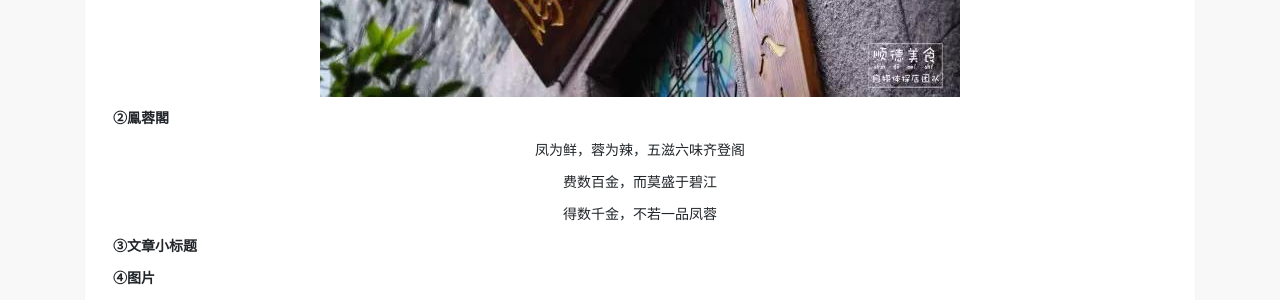
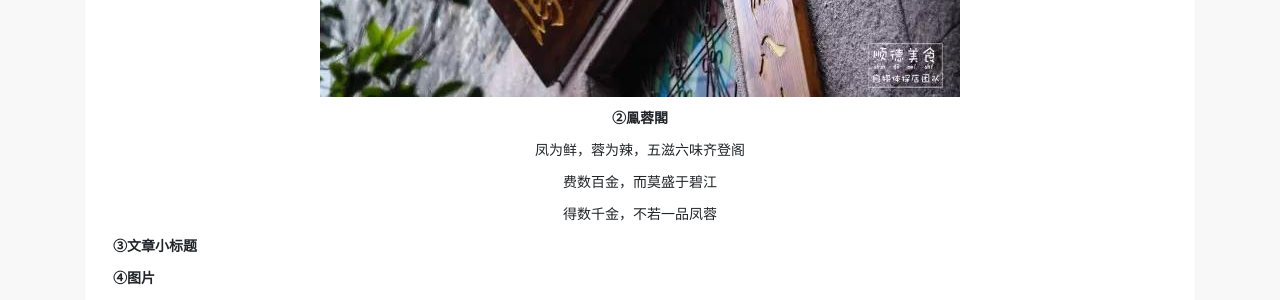
Before and after one commit to LeoQihao/LeoQihao.github.io, a Jekyll site: the page built from ueo/_posts/2011-09-06-web-read-skill.html, in a window 1280 px wide. Shown: the part 853-1153 px from the top of the page. Built offline with Jekyll 4.4.1, drawn with Linux system fonts in a browser that asks for light colours.

Commit message:
Update 2011-09-06-web-read-skill.html

```diff
--- a/ueo/_posts/2011-09-06-web-read-skill.html
+++ b/ueo/_posts/2011-09-06-web-read-skill.html
@@ -17,7 +17,9 @@ description: 文章的阅读性是一个对用户友好的体现，熟练运用
 
 <p align="center"><img class="img-fluid" alt="Select Web文章列表" src="{{ site.url }}/images/ueo/web-read-skill-1.jpg"></p>
 
-<p><b>②鳯蓉閣</b></p>
+<b><p align="center ">
+  ②鳯蓉閣
+</b></p>
 <p align="center ">
   凤为鲜，蓉为辣，五滋六味齐登阁
 </p>
```
